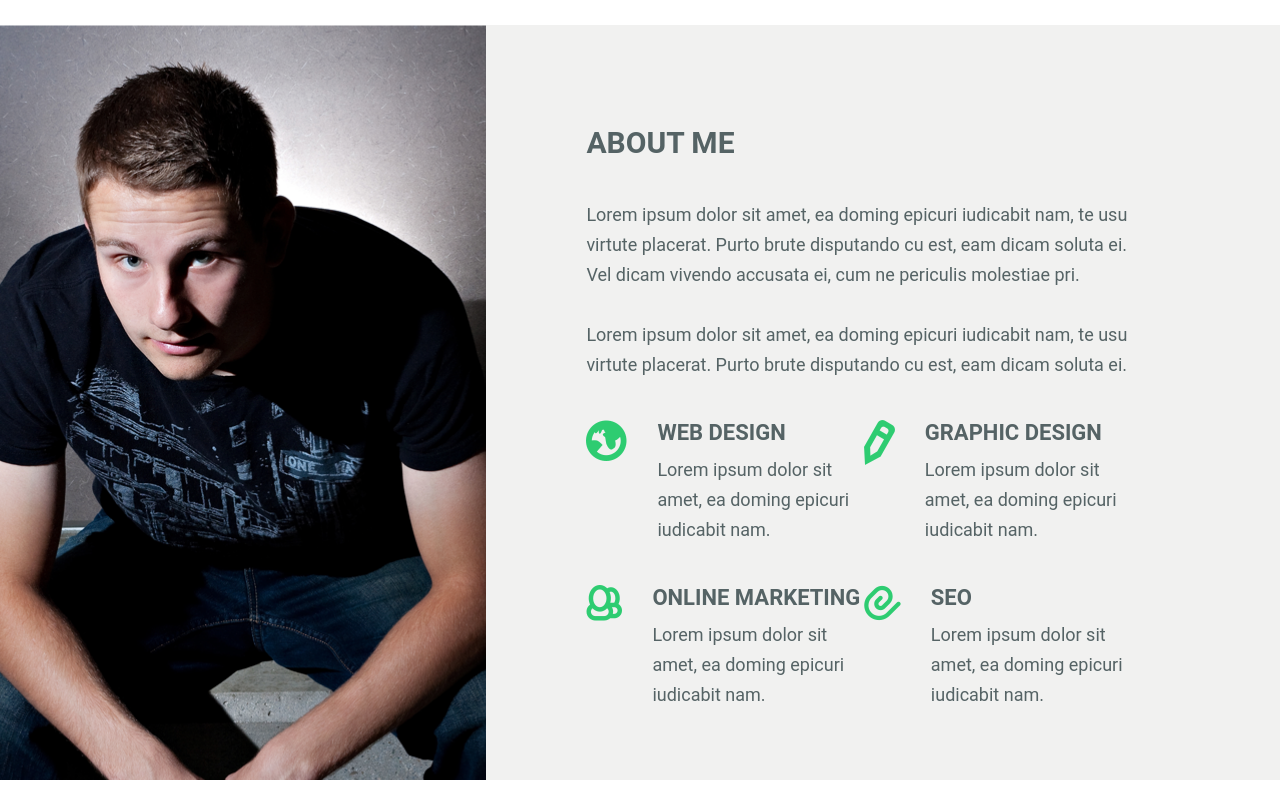
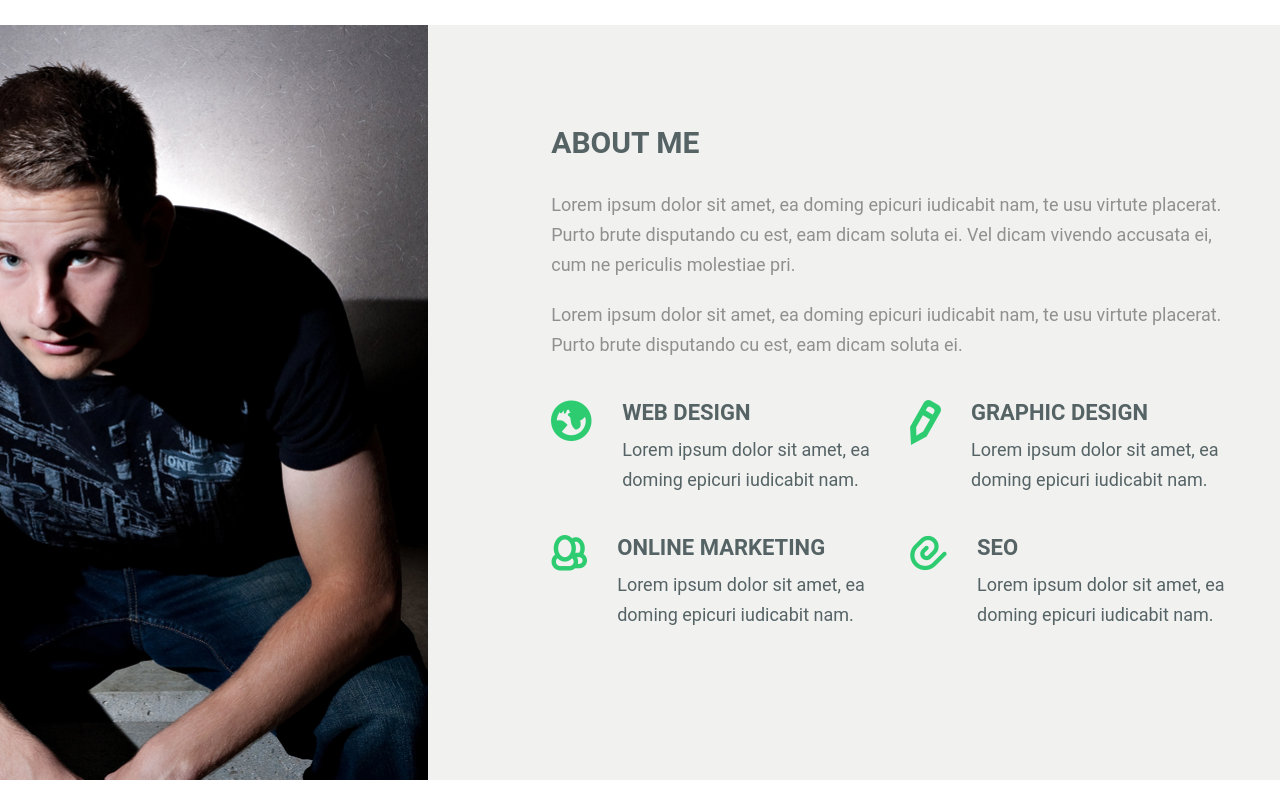
Before and after one commit to yap8/focal, a website: page src/index.html in a window 1280 px wide. Shown: the part 1120-1920 px from the top of the page. Drawn offline with nearby package versions, Linux system fonts and the light colour scheme; files that its build step writes are made by us from their sources; files whose address does not match are found by name.

Commit message:
section-about-block rework

```diff
--- a/src/index.html
+++ b/src/index.html
@@ -89,68 +89,62 @@
 
   <!-- section-about-me-block -->
   <section class="section-about-block">
-    <div class="section-about-block__inner">
+    <div class="section-about-block__inner container">
       <!-- photo -->
-      <div class="section-about-block__photo-wrapper">
-        <img src="img/about-photo.jpg" alt="photo of me" class="section-about-block__photo">
+      <div class="section-about-block__photo">
+        <img src="img/about-photo.jpg" alt="Photo of me" class="section-about-block__photo-content">
       </div>
-      <!-- content -->
-      <div class="section-about-block__content-wrapper">
-        <div class="section-about-block__content">
-          <!-- title -->
-          <h2 class="section-about-block__content-title" data-aos="fade-left">About me</h2>
-          <div class="section-about-block__content-text" data-aos="fade-left">
-            <p class="section-about-block__content-text-paragraph">Lorem ipsum dolor sit amet, ea doming epicuri iudicabit nam, te usu virtute placerat. Purto brute disputando cu est, eam dicam soluta ei. Vel dicam vivendo accusata ei, cum ne periculis molestiae pri.</p>
-            <p class="section-about-block__content-text-paragraph">Lorem ipsum dolor sit amet, ea doming epicuri iudicabit nam, te usu virtute placerat. Purto brute disputando cu est, eam dicam soluta ei.</p>
+      <!-- info -->
+      <div class="section-about-block__info">
+        <div class="section-about-block__info-content">
+          <h2 class="section-about-block__info-content-title">About me</h2>
+          <div class="section-about-block__info-content-text">
+            <p class="section-about-block__info-content-text-paragraph">Lorem ipsum dolor sit amet, ea doming epicuri iudicabit nam, te usu virtute placerat. Purto brute disputando cu est, eam dicam soluta ei. Vel dicam vivendo accusata ei, cum ne periculis molestiae pri.</p>
+            <p class="section-about-block__info-content-text-paragraph">Lorem ipsum dolor sit amet, ea doming epicuri iudicabit nam, te usu virtute placerat. Purto brute disputando cu est, eam dicam soluta ei.</p>
           </div>
-          <!-- list -->
-          <div class="section-about-block__content-list">
-            <ul class="about-content-list">
-              <!-- item -->
-              <li class="about-content-list__item" data-aos="fade-left">
-                <div class="about-content-list__item-icon-wrapper">
-                  <img src="img/about-icon-1.png" alt="icon" class="about-content-list__item-icon">
+          <div class="section-about-block__info-content-items">
+            <ul class="about-info-items">
+              <li class="about-info-items__item">
+                <div class="about-info-items__item-icon-wrapper">
+                  <img src="img/about-icon-1.png" alt="icon" class="about-info-items__item-icon">
                 </div>
-                <div class="about-content-list__item-content">
-                  <h4 class="about-content-list__item-title">Web design</h4>
-                  <div class="about-content-list__item-text">
-                    <p class="about-content-list__item-text-paragraph">Lorem ipsum dolor sit amet, ea doming epicuri iudicabit nam.</p>
+                <div class="about-info-items__item-body">
+                  <h4 class="about-info-items__item-title">Web design</h4>
+                  <div class="about-info-items__item-text">
+                    <p>Lorem ipsum dolor sit amet, ea doming epicuri iudicabit nam.</p>
                   </div>
                 </div>
               </li>
-              <!-- item -->
-              <li class="about-content-list__item" data-aos="fade-left">
-                <div class="about-content-list__item-icon-wrapper">
-                  <img src="img/about-icon-2.png" alt="icon" class="about-content-list__item-icon">
+              <li class="about-info-items__item">
+                <div class="about-info-items__item-icon-wrapper">
+                  <img src="img/about-icon-2.png" alt="icon" class="about-info-items__item-icon">
                 </div>
-                <div class="about-content-list__item-content">
-                  <h4 class="about-content-list__item-title">Graphic design</h4>
-                  <div class="about-content-list__item-text">
-                    <p class="about-content-list__item-text-paragraph">Lorem ipsum dolor sit amet, ea doming epicuri iudicabit nam.</p>
+                <div class="about-info-items__item-body">
+                  <h4 class="about-info-items__item-title">Graphic design</h4>
+                  <div class="about-info-items__item-text">
+                    <p>Lorem ipsum dolor sit amet, ea doming epicuri iudicabit nam.</p>
                   </div>
                 </div>
               </li>
-              <!-- item -->
-              <li class="about-content-list__item" data-aos="fade-left">
-                <div class="about-content-list__item-icon-wrapper">
-                  <img src="img/about-icon-3.png" alt="icon" class="about-content-list__item-icon">
+              <li class="about-info-items__item">
+                <div class="about-info-items__item-icon-wrapper">
+                  <img src="img/about-icon-3.png" alt="icon" class="about-info-items__item-icon">
                 </div>
-                <div class="about-content-list__item-content">
-                  <h4 class="about-content-list__item-title">Online marketing</h4>
-                  <div class="about-content-list__item-text">
-                    <p class="about-content-list__item-text-paragraph">Lorem ipsum dolor sit amet, ea doming epicuri iudicabit nam.</p>
+                <div class="about-info-items__item-body">
+                  <h4 class="about-info-items__item-title">Online marketing</h4>
+                  <div class="about-info-items__item-text">
+                    <p>Lorem ipsum dolor sit amet, ea doming epicuri iudicabit nam.</p>
                   </div>
                 </div>
               </li>
-              <!-- item -->
-              <li class="about-content-list__item" data-aos="fade-left">
-                <div class="about-content-list__item-icon-wrapper">
-                  <img src="img/about-icon-4.png" alt="icon" class="about-content-list__item-icon">
+              <li class="about-info-items__item">
+                <div class="about-info-items__item-icon-wrapper">
+                  <img src="img/about-icon-4.png" alt="icon" class="about-info-items__item-icon">
                 </div>
-                <div class="about-content-list__item-content">
-                  <h4 class="about-content-list__item-title">SEO</h4>
-                  <div class="about-content-list__item-text">
-                    <p class="about-content-list__item-text-paragraph">Lorem ipsum dolor sit amet, ea doming epicuri iudicabit nam.</p>
+                <div class="about-info-items__item-body">
+                  <h4 class="about-info-items__item-title">SEO</h4>
+                  <div class="about-info-items__item-text">
+                    <p>Lorem ipsum dolor sit amet, ea doming epicuri iudicabit nam.</p>
                   </div>
                 </div>
               </li>
--- a/src/scss/components/_about-content-list.scss
+++ b/src/scss/components/_about-info-items.scss
@@ -1,5 +1,4 @@
-.about-content-list {
-  width: 100%;
+.about-info-items {
   display: flex;
   flex-wrap: wrap;
   justify-content: space-between;
--- a/src/scss/components/sections/_about-block.scss
+++ b/src/scss/components/sections/_about-block.scss
@@ -1,50 +1,111 @@
+// .section-about-block {
+//   &__inner {
+//     height: 755px;
+//     display: flex;
+//   }
+//   &__photo-wrapper {
+//     width: 38%;
+//     overflow: hidden;
+//     position: relative;
+//   }
+//   &__photo {
+//     position: absolute;
+//     top: 50%;
+//     left: 50%;
+//     transform: translate(-50%, -50%);
+//     min-width: 100%;
+//     min-height: 100%;
+//   }
+//   &__content-wrapper {
+//     width: 62%;
+//     background-color: $sc-02;
+//     padding-top: 100px;
+//     padding-bottom: 100px;
+//     padding-left: 100px;
+//   }
+//   &__content {
+//     width: 80%;
+//     max-width: 680px;
+//   }
+//   &__content-title {
+//     font-size: $fs-xl;
+//     color: $tc-01;
+//     text-transform: uppercase;
+//     margin-bottom: 40px;
+//   }
+//   &__content-text {
+//     font-size: $fs-m;
+//     line-height: 30px;
+//     color: $tc-01;
+//     margin-bottom: 40px;
+//   }
+//   &__content-text-paragraph {
+//     &:not(:last-child) {
+//       margin-bottom: 30px;
+//     }
+//   }
+//   &__content-list {
+
+//   }
+// }
+
 .section-about-block {
+  background-color: $sc-02;
+  position: relative;
   &__inner {
     height: 755px;
     display: flex;
-  }
-  &__photo-wrapper {
-    width: 38%;
-    overflow: hidden;
-    position: relative;
+    justify-content: space-between;
   }
   &__photo {
+    width: 32%;
+    height: 100%;
+    position: relative;
+    @media (min-width: $res-highres) {
+      width: 32%;
+      overflow: hidden;
+    }
+  }
+  &__photo-content {
+    min-height: 100%;
+    min-width: 100%;
     position: absolute;
-    top: 50%;
-    left: 50%;
-    transform: translate(-50%, -50%);
-    min-width: 100%;
-    min-height: 100%;
+    right: 0;
+    @media (min-width: $res-highres) {
+      min-height: 100%;
+      min-width: 100%;
+      top: 50%;
+      left: 60%;
+      transform: translate(-50%, -50%);
+    }
   }
-  &__content-wrapper {
-    width: 62%;
-    background-color: $sc-02;
+  &__info {
+    height: 100%;
+    width: 66%;
+  }
+  &__info-content {
     padding-top: 100px;
+    padding-left: 100px;
     padding-bottom: 100px;
-    padding-left: 100px;
   }
-  &__content {
-    width: 80%;
-    max-width: 680px;
+  &__info-content-title {
+    font-size: $fs-xl;
+    text-transform: uppercase;
+    color: $tc-01;
+    margin-bottom: 30px;
   }
-  &__content-title {
-    font-size: $fs-xl;
-    color: $tc-01;
-    text-transform: uppercase;
+  &__info-content-text {
+    font-size: $fs-m;
+    color: $tc-02;
+    line-height: 30px;
     margin-bottom: 40px;
   }
-  &__content-text {
-    font-size: $fs-m;
-    line-height: 30px;
-    color: $tc-01;
-    margin-bottom: 40px;
-  }
-  &__content-text-paragraph {
+  &__info-content-text-paragraph {
     &:not(:last-child) {
-      margin-bottom: 30px;
+      margin-bottom: 20px;
     }
   }
-  &__content-list {
+  &__info-content-items {
 
   }
 }
--- a/src/scss/misc/_vars.scss
+++ b/src/scss/misc/_vars.scss
@@ -17,6 +17,7 @@ $sc-02: #f1f1f0;
 $sc-03: #242d2f;
 $sc-04: #181e20;
 
+$res-highres: 1537px;
 $res-tablet: 1280px;
 $res-mobile: 768px;
 $res-tiny: 528px;
--- a/src/scss/style.scss
+++ b/src/scss/style.scss
@@ -19,7 +19,7 @@
 @import 'components/button';
 @import 'components/logo';
 @import 'components/nav';
-@import 'components/about-content-list';
+@import 'components/about-info-items';
 @import 'components/skills-progress';
 @import 'components/education-items';
 @import 'components/experience-items';
```
Also changed, not shown: dist/css/style.css, dist/index.html.
